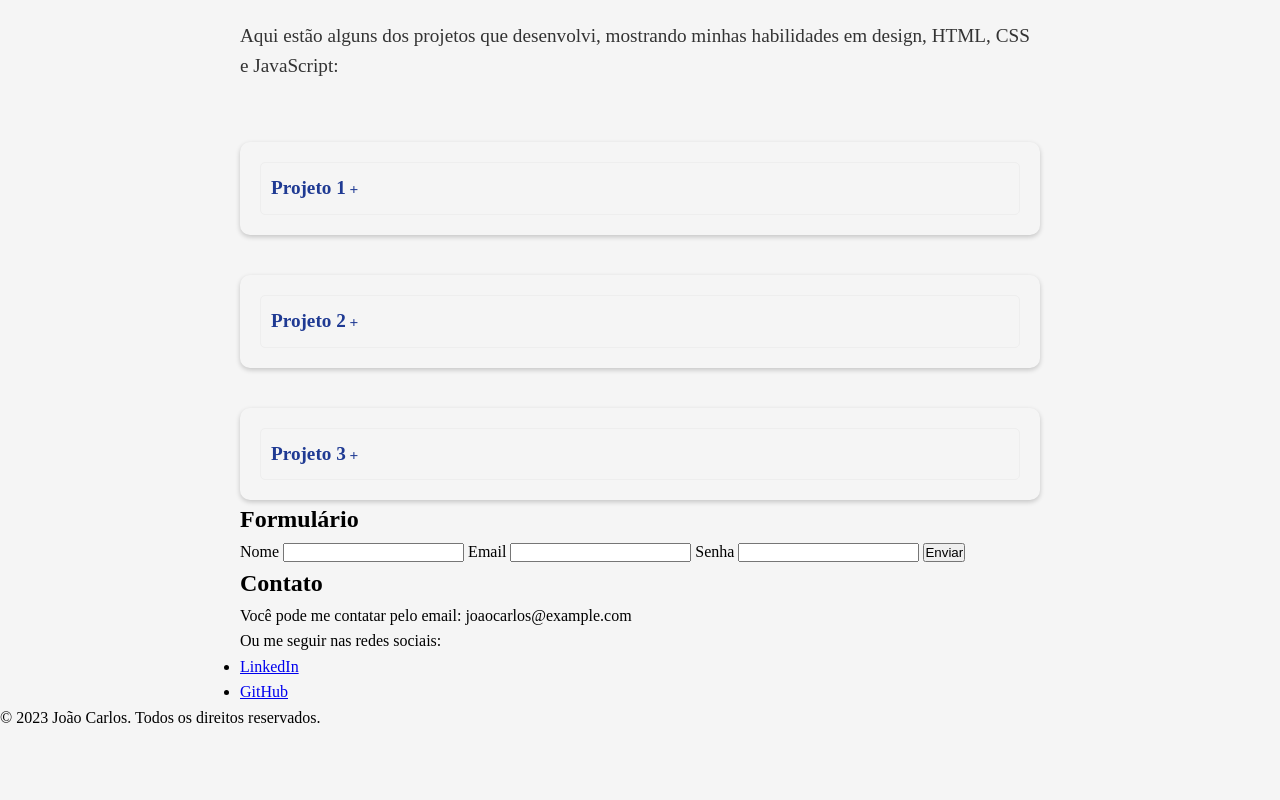
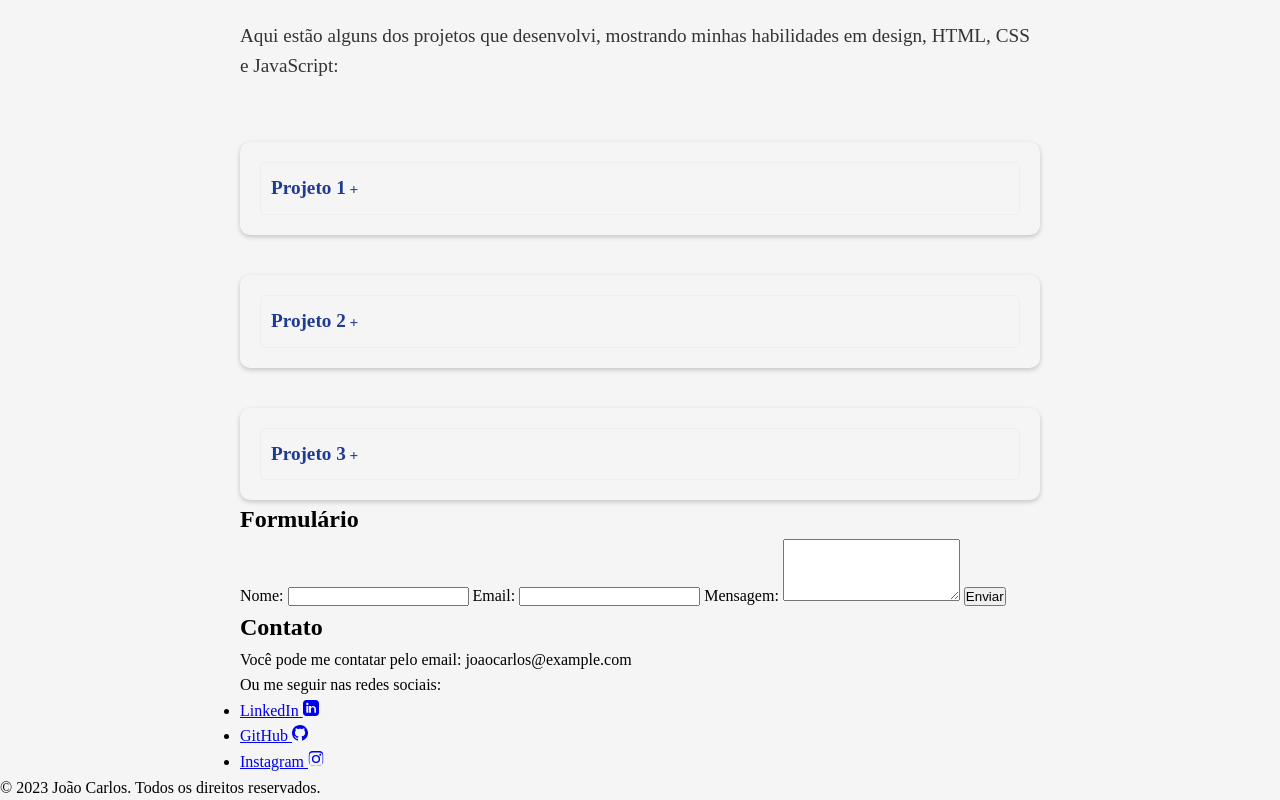
Before and after one commit to AdrianoATBS/atividadeAula-Portfolio, a plain HTML site: page index.html in a window 1280 px wide. Shown: the part 530-1330 px from the top of the page. Before the commit the page ends 1261 px from the top, so only its background shows below. Drawn offline with Linux system fonts and the light colour scheme; a web font is replaced by a local one.

Commit message:
feat: adiciona ícones de redes sociais no contato

```diff
--- a/index.html
+++ b/index.html
@@ -4,6 +4,7 @@
     <meta charset="UTF-8">
     <meta name="viewport" content="width=device-width, initial-scale=1.0">
     <title>Portifolio João Carlos</title>
+
     <link rel="stylesheet" href="css/style.css">
 </head>
 <body>
@@ -69,14 +70,14 @@
                 <section id="formulario">
                     <h2>Formulário</h2>
                     <form>
-                        <label for="nome">Nome</label>
+                        <label for="nome">Nome: </label>
                         <input type="text" id="nome" name="nome" required>
 
-                        <label for="email">Email</label>
+                        <label for="email">Email: </label>
                         <input type="email" id="email" name="email" required>
 
-                        <label for="senha">Senha</label>
-                        <input type="password" id="senha" name="senha" required>
+                        <label for="mensagem">Mensagem: </label>
+                        <textarea id="mensagem" name="mensagem" rows="4" required></textarea>
 
                         <button type="submit">Enviar</button>
                     </form>
@@ -84,17 +85,35 @@
 
                 <section id="contato">
                     <h2>Contato</h2>
-                    <p>Você pode me contatar pelo email: joaocarlos@example.com</p>
+                    <p>Você pode me contatar pelo email: <span>joaocarlos@example.com</span></p>
                     <p>Ou me seguir nas redes sociais:</p>
                     <ul>
-                        <li><a href="#" target="_blank">LinkedIn</a></li>
-                        <li><a href="#" target="_blank">GitHub</a></li>
+                        <li>
+                            <a href="#" target="_blank">LinkedIn <svg width="16" height="16" viewBox="0 0 24 24" fill="currentColor">
+                                <path d="M19 0h-14c-2.761 0-5 2.239-5 5v14c0 2.762 2.239 5 5 5h14c2.762 0 5-2.238 5-5v-14c0-2.761-2.238-5-5-5zm-11 19h-3v-10h3v10zm-1.5-11.25c-.966 0-1.75-.784-1.75-1.75s.784-1.75 1.75-1.75 1.75.784 1.75 1.75-.784 1.75-1.75 1.75zm13.5 11.25h-3v-5.5c0-1.379-1.121-2.5-2.5-2.5s-2.5 1.121-2.5 2.5v5.5h-3v-10h3v1.333c.797-.94 2.001-1.333 3-1.333 2.481 0 4.5 2.019 4.5 4.5v5.5z"/>
+                                </svg>
+                            </a>
+                        </li>
+                        <li>
+                            <a href="#" target="_blank">GitHub  <svg width="16" height="16" viewBox="0 0 24 24" fill="currentColor">
+                                <path d="M12 0c-6.627 0-12 5.373-12 12 0 5.303 3.438 9.8 8.205 11.385.6.111.82-.261.82-.577v-2.234c-3.338.726-4.033-1.416-4.033-1.416-.546-1.387-1.333-1.756-1.333-1.756-1.089-.745.082-.729.082-.729 1.205.085 1.84 1.237 1.84 1.237 1.07 1.834 2.809 1.304 3.495.997.108-.775.418-1.304.762-1.604-2.665-.304-5.467-1.332-5.467-5.933 0-1.31.467-2.381 1.235-3.221-.123-.303-.535-1.524.117-3.176 0 0 1.008-.322 3.301 1.23.957-.266 1.984-.399 3.003-.404 1.019.005 2.046.138 3.006.404 2.291-1.552 3.296-1.23 3.296-1.23.654 1.652.242 2.873.119 3.176.77.84 1.233 1.911 1.233 3.221 0 4.609-2.807 5.625-5.479 5.921.43.37.823 1.103.823 2.222v3.293c0 .319.218.694.825.576 4.765-1.585 8.201-6.082 8.201-11.384 0-6.627-5.373-12-12-12z"/>
+                                </svg>
+                            </a>
+                        </li>
+
+                        <li><a href="#" target="_blank">Instagram  <svg width="16" height="16" viewBox="0 0 24 24" fill="currentColor">
+                                <path d="M12 2.163c3.204 0 3.584.012 4.849.07 1.366.062 2.633.331 3.608 1.307.975.976 1.244 2.243 1.307 3.608.058 1.265.07 1.645.07 4.849s-.012 3.584-.07 4.849c-.062 1.366-.331 2.633-1.307 3.608-.976.975-2.243 1.244-3.608 1.307-1.265.058-1.645.07-4.849.07s-3.584-.012-4.849-.07c-1.366-.062-2.633-.331-3.608-1.307-.975-.976-1.244-2.243-1.307-3.608-.058-1.265-.07-1.645-.07-4.849s.012-3.584.07-4.849c.062-1.366.331-2.633 1.307-3.608.976-.975 2.243-1.244 3.608-1.307 1.265-.058 1.645-.07 4.849-.07zm0-2.163c-3.259 0-3.667.014-4.947.072-1.635.075-3.096.39-4.242 1.536-1.147 1.147-1.461 2.607-1.536 4.242-.058 1.28-.072 1.688-.072 4.947s.014 3.667.072 4.947c.075 1.635.39 3.096 1.536 4.242 1.147 1.147 2.607 1.461 4.242 1.536 1.28.058 1.688.072 4.947.072s3.667-.014 4.947-.072c1.635-.075 3.096-.39 4.242-1.536 1.147-1.147 1.461-2.607 1.536-4.242.058-1.28.072-1.688.072-4.947s-.014-3.667-.072-4.947c-.075-1.635-.39-3.096-1.536-4.242-1.147-1.147-2.607-1.461-4.242-1.536-1.28-.058-1.688-.072-4.947-.072z"/>
+                                <path d="M12 5.838a6.162 6.162 0 100 12.324 6.162 6.162 0 000-12.324zm0 10.162a3.999 3.999 0 110-7.998 3.999 3.999 0 010 7.998z"/>
+                                <circle cx="18.406" cy="5.594" r="1.44"/>
+                                </svg>
+                            </a>
+                        </li>
                     </ul>
                 </section>
             </div>
             </main>
 
-            <footer>
+            <footer id="rodape">
                 <p>&copy; 2023 João Carlos. Todos os direitos reservados.</p>
             </footer>
 
```
